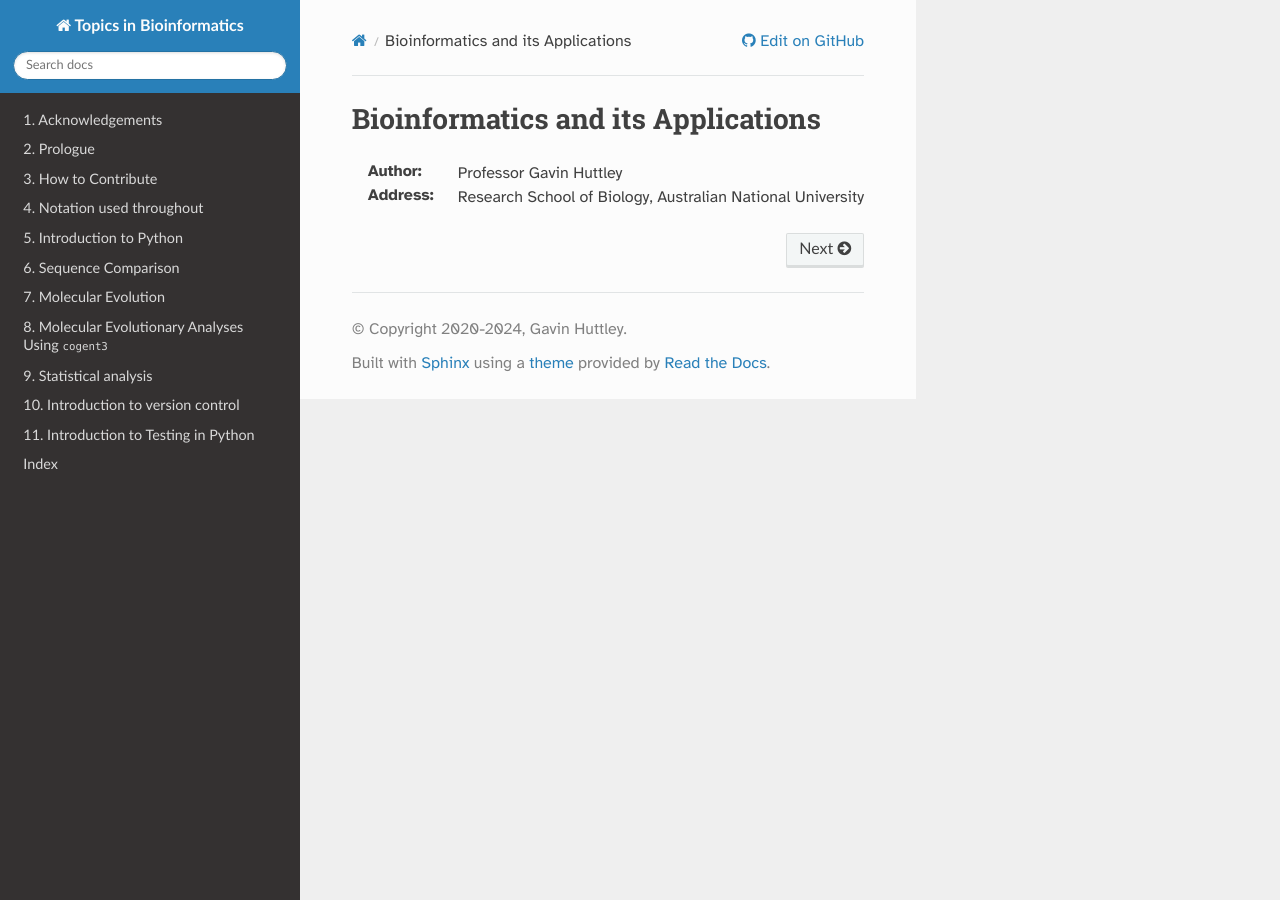
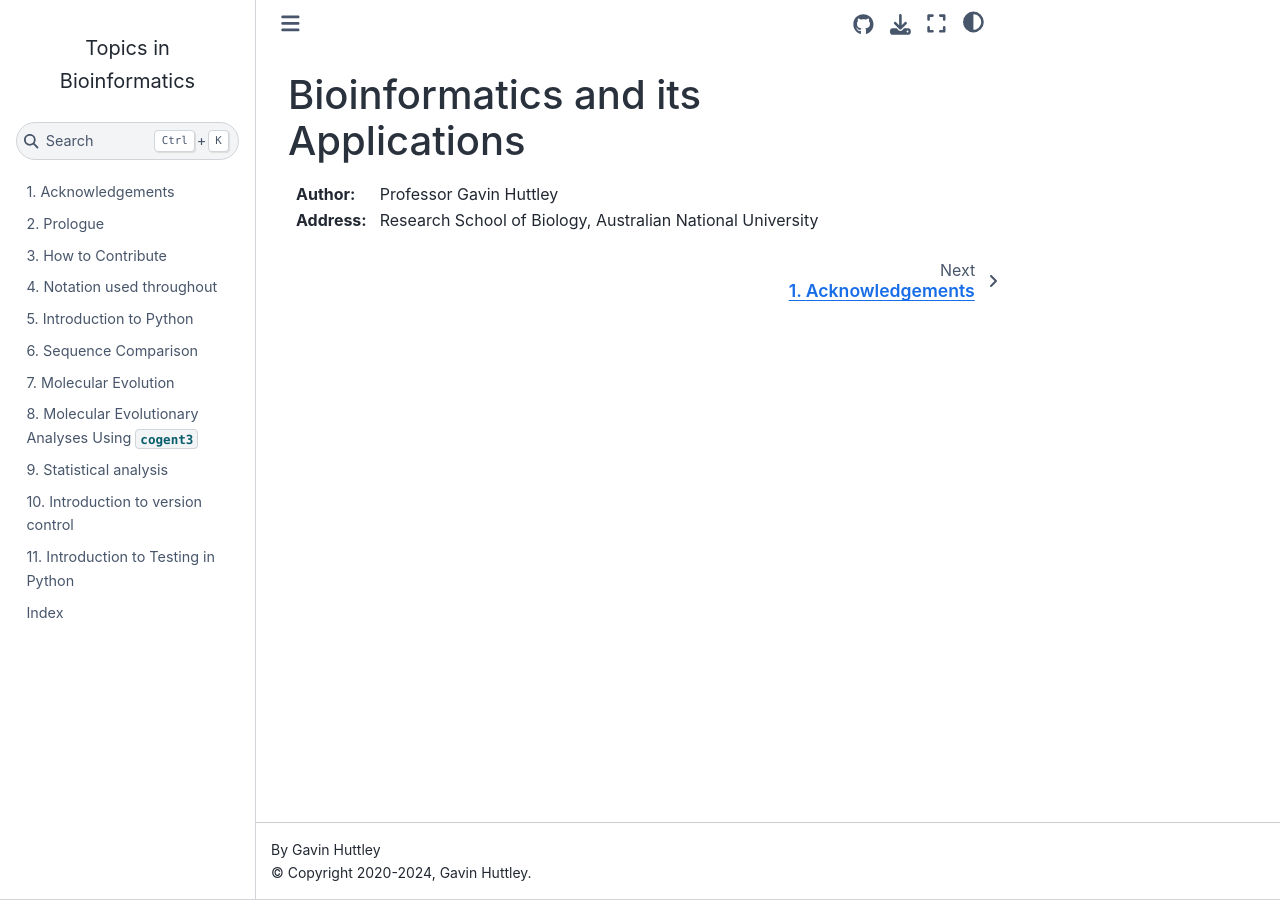
Before and after one commit to GavinHuttley/tib, a Sphinx documentation site: the page built from source/index.rst, in a window 1280 px wide. Built offline with Sphinx 7.4.7 and the Sphinx Book theme 1.1.4, drawn with Linux system fonts in a browser that asks for light colours; comment, search, counter and statistics services are not loaded; some of the changed lines change nothing that is shown.

Commit message:
DEV: migrate to using the sphinx_book_theme

```diff
--- a/source/conf.py
+++ b/source/conf.py
@@ -20,7 +20,6 @@ rst_prolog = """
 """
 
 extensions = [
-    "sphinx.ext.autodoc",
     "sphinx.ext.graphviz",
     "sphinx.ext.doctest",
     "sphinx.ext.intersphinx",
@@ -31,7 +30,7 @@ extensions = [
     "jupyter_sphinx",
     "sphinx_design",
     "sphinxcontrib.bibtex",
-    "sphinx_rtd_theme",
+    "sphinx_book_theme",
 ]
 
 # todo_include_todos = True
@@ -46,29 +45,21 @@ templates_path = ["_templates"]
 # This pattern also affects html_static_path and html_extra_path.
 exclude_patterns = ["*/sample_homologs.ipynb", "*/orig_nbks/*"]
 
-html_theme = "sphinx_rtd_theme"
+html_theme = "sphinx_book_theme"
 # -- Options for HTML output -------------------------------------------------
-
-html_context = {
-    "display_github": True,  # Integrate GitHub
-    "github_user": "GavinHuttley",  # Username
-    "github_repo": "tib",  # Repo name
-    "github_version": "develop",  # Version
-    "conf_py_path": "/source/",  # Path in the checkout to the docs root
-}
 
 html_static_path = ["_static"]
 
+html_title = project
+
 html_theme_options = {
-    "display_version": True,
     "prev_next_buttons_location": "bottom",
-    "style_external_links": False,
-    # Toc options
-    "collapse_navigation": True,
-    "sticky_navigation": True,
-    "navigation_depth": 6,
-    "includehidden": True,
-    "titles_only": False,
+     "collapse_navbar": True,
+     "use_edit_page_button": True,
+     "use_issues_button": True,
+    "show_navbar_depth": 1,
+    "repository_url": "https://github.com/GavinHuttley/tib",
+    "use_repository_button": True,
 }
 
 html_css_files = [
@@ -76,11 +67,3 @@ html_css_files = [
 ]
 
 bibtex_bibfiles = ["references.bib"]
-
-
-nbsphinx_requirejs_path = "require.js"
-
-html_js_files = [
-    "require.min.js",  # Add to your _static
-    "custom.js",
-]
```
